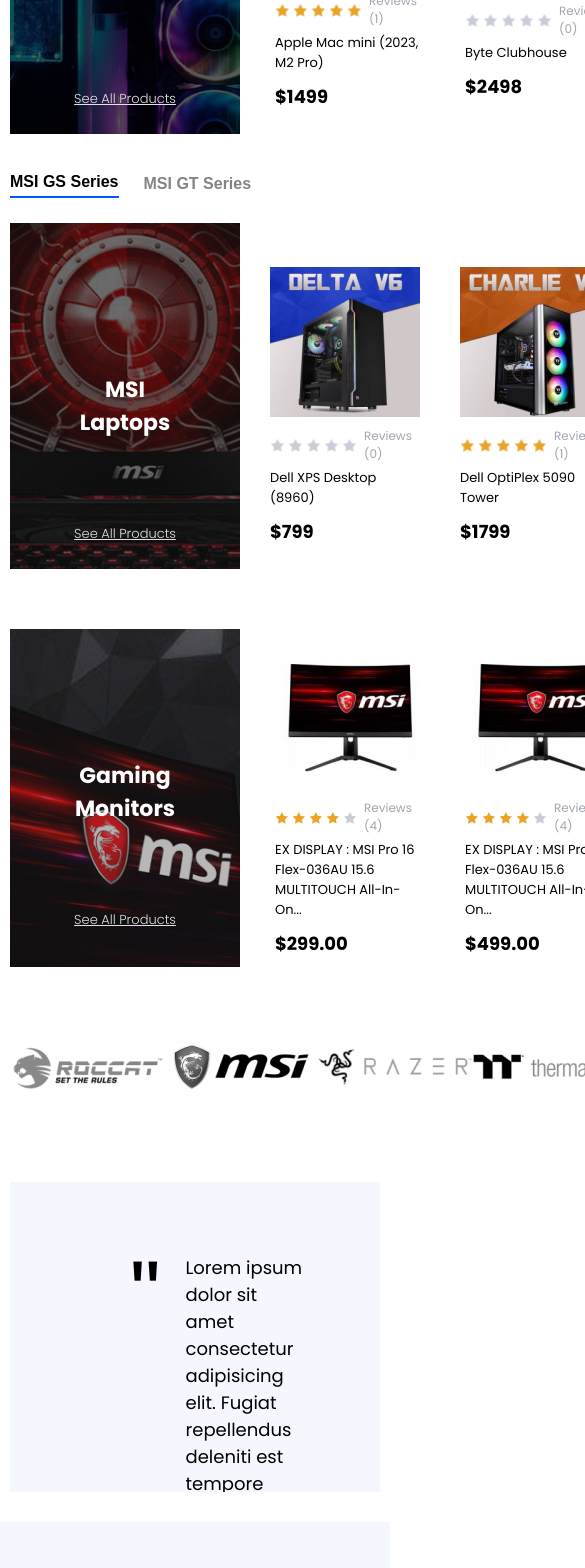
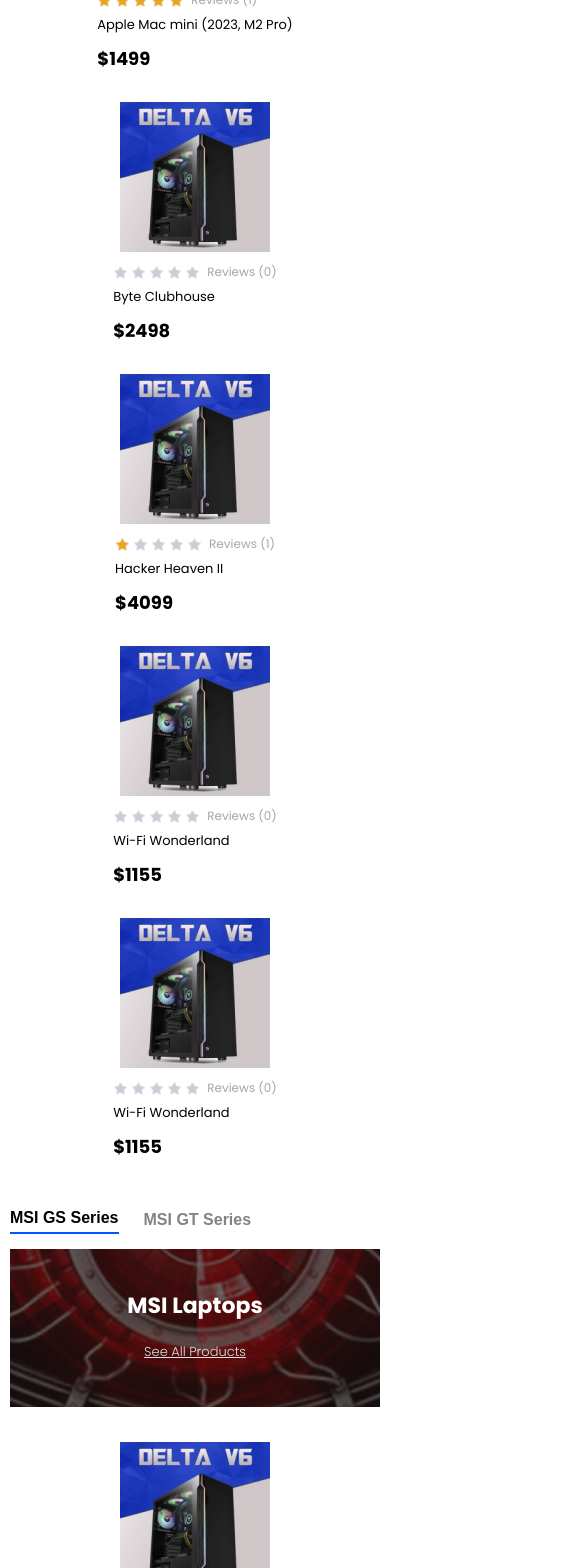
Before and after one commit to R4AYA4R/TechStoreReactJs, a React (Create React App) app: page / in a window 390 px wide. Shown: the part 432-2000 px from the top of the page, 585 px wide, since content can reach past the window. Built offline with nearby package versions, Linux system fonts and the light colour scheme; data requests are answered from the project's data file.

Commit message:
added adaptive home page

```diff
--- a/src/components/Footer.tsx
+++ b/src/components/Footer.tsx
@@ -1,20 +1,17 @@
 
 
-const Footer=()=>{
-    return(
+const Footer = () => {
+    return (
         <footer className="footer">
             <div className="container">
                 <div className="footer__inner">
                     <div className="footer__top">
-                        <div className="footer__titles">
-                            <h1 className="footer__title">Information
-                            </h1>
-                            <h1 className="footer__title">Desktop PCs</h1>
-                            <h1 className="footer__title">Laptops</h1>
-                            <h1 className="footer__title">Address</h1>
-                        </div>
                         <div className="footer__lists">
                             <ul className="footer__menu">
+                                <li className="footer__menu-item">
+                                    <h1 className="footer__title">Information
+                                    </h1>
+                                </li>
                                 <li className="footer__menu-item">
                                     <a href="#" className="footer__menu-link">About Us</a>
                                     <a href="#" className="footer__menu-link">About Zip</a>
@@ -26,6 +23,10 @@
                             </ul>
                             <ul className="footer__menu">
                                 <li className="footer__menu-item">
+                                    <h1 className="footer__title">Desktop PCs
+                                    </h1>
+                                </li>
+                                <li className="footer__menu-item">
                                     <a href="#" className="footer__menu-link">Custom PCs</a>
                                     <a href="#" className="footer__menu-link">Servers</a>
                                     <a href="#" className="footer__menu-link">MSI All-In-One PCs</a>
@@ -33,6 +34,10 @@
                                 </li>
                             </ul>
                             <ul className="footer__menu">
+                                <li className="footer__menu-item">
+                                    <h1 className="footer__title">Laptops
+                                    </h1>
+                                </li>
                                 <li className="footer__menu-item">
                                     <a href="#" className="footer__menu-link">Everyday Use Notebooks
                                     </a>
@@ -44,6 +49,10 @@
                                 </li>
                             </ul>
                             <ul className="footer__menu">
+                                <li className="footer__menu-item">
+                                    <h1 className="footer__title">Address
+                                    </h1>
+                                </li>
                                 <li className="footer__menu-item">
                                     <p className="footer__menu-textAddress">Address: 1234 Street Adress City Address, 1234</p>
                                     <p className="footer__menu-link">Phones: <a href="#" className="footer__menu-linkPhone">(00) 1234 5678</a></p>
--- a/src/components/SectionMonitors.tsx
+++ b/src/components/SectionMonitors.tsx
@@ -9,7 +9,7 @@
                         <h1 className="sectionCustom__firstBlock-title">Gaming Monitors</h1>
                         <Link to="/catalog" className="sectionCustom__firstBlock-link">See All Products</Link>
                     </div>
-                    <div className="sectionCustom__products">
+                    <div className="sectionCustom__products sectionMonitors__products">
                         <div className="sectionCustom__products-item">
                             <div className="products__item-imgBlock">
                                 <img src="/images/sectionMonitors/image 29.png" alt="" className="products__item-img" />
--- a/src/index.css
+++ b/src/index.css
@@ -10,6 +10,7 @@
 
 body {
   font-family: 'Poppins', sans-serif;
+  overflow-x: hidden;
 }
 
 html,
@@ -45,6 +46,7 @@
 .header {
   padding: 30px 0;
   border-bottom: 1px solid #A2A6B0;
+  overflow-x: hidden;
 }
 
 .header__inner {
@@ -435,6 +437,7 @@
   color: #838383;
   font-size: 18px;
   font-weight: 700;
+  margin-bottom: 10px;
 }
 
 .footer__lists {
@@ -1242,11 +1245,132 @@
   margin-bottom: 20px;
 }
 
+@media (max-width:1320px) {
+  .sectionCustom__firstBlock{
+    background-size: cover;
+    background-position: center;
+    justify-content: center;
+  }
+  .sectionCustom__products{
+    flex-wrap: wrap;
+  }
+  .sectionLaptops__products{
+    flex-wrap: wrap;
+  }
+  .sectionLaptops__laptopsBlock{
+    flex-wrap: nowrap;
+  }
+  .sectionLaptops__firstBlock{
+    min-height: 545px;
+  }
+  .sectionCompanies__inner{
+    gap: 15px;
+    justify-content: center;
+    flex-wrap: wrap;
+  }
+  .footer__lists,
+  .footer__titles{
+    gap:10px;
+  }
+}
+
+@media (max-width:1170px){
+  .swiper-pagination-bullets{
+    bottom: 30px !important;
+    left: 0 !important;
+  }
+  .sectionSupport__inner{
+    gap: 30px;
+  }
+}
+
+@media (max-width:920px){
+  .sectionCustom__inner{
+    flex-direction: column;
+  }
+  .sectionCustom__firstBlock-title{
+    max-width: none;
+    margin:40px 0;
+  }
+  .sectionCustom__products{
+    gap:100px;
+    justify-content: center;
+  }
+  .sectionMonitors__products{
+    gap: 60px;
+  }
+  .sectionLaptops__laptopsBlock{
+    flex-direction: column;
+  }
+  .sectionLaptops__firstBlock{
+    width: 100%;
+    min-height: auto;
+  }
+  .sectionCustom__firstBlock{
+    max-height: 200px;
+  }
+  .tabs__list{
+    margin-bottom: 15px;
+  }
+  .sectionLaptops__laptopsBlock.sectionCustom__products{
+    gap:25px;
+  }
+  .sectionSupport{
+    padding: 30px;
+  }
+  .swiperSlide__text{
+    font-size: 16px;
+  }
+  .swiperSlide__inner{
+    padding: 20px 100px 120px 100px;
+  }
+  .swiperSlide__bottomBlock{
+    justify-content: start;
+  }
+  .swiper-pagination-bullets{
+    bottom:25px !important;
+    left: 220px !important;
+  }
+}
+
+@media (max-width:670px){
+  .sectionCustom__products{
+    gap: 10px;
+  }
+  .sectionLaptops__products{
+    justify-content: center;
+    gap: 10px;
+  }
+  .sectionSupport__inner{
+    flex-direction: column;
+  }
+  .footer__lists{
+    grid-template-columns: repeat(3,1fr);
+    gap: 20px;
+  }
+  .swiperSlide__text,
+  .swiperSlide__bottomBlock-text{
+    font-size: 14px;
+  }
+  .swiperSlide__inner{
+    padding: 30px;
+  }
+  .swiper{
+    height: auto;
+  }
+  .swiper-pagination-bullets{
+    bottom:5px !important;
+    left: 0 !important;
+  }
+}
+
 @media (max-width:620px) {
   .header__menu-list{
     display: none;
   }
-
+  .header__menuMobile-list{
+    padding: 20px;
+  }
   .header__menuMobile-list--active {
     transform: translateX(0);
   }
@@ -1333,4 +1457,20 @@
   .menuBtn__spanActive4 {
     transform: scaleX(0);
   }
+  .sectionCompanies,
+  .sectionMonitors{
+    margin-bottom: 30px;
+  }
+  .sectionTop__img{
+    display: none;
+  }
 }
+
+@media (max-width:490px){
+  .footer__lists{
+    grid-template-columns: repeat(2,1fr);
+  }
+  .sectionCustom__firstBlock-title{
+    margin: 20px 0;
+  }
+}
```
